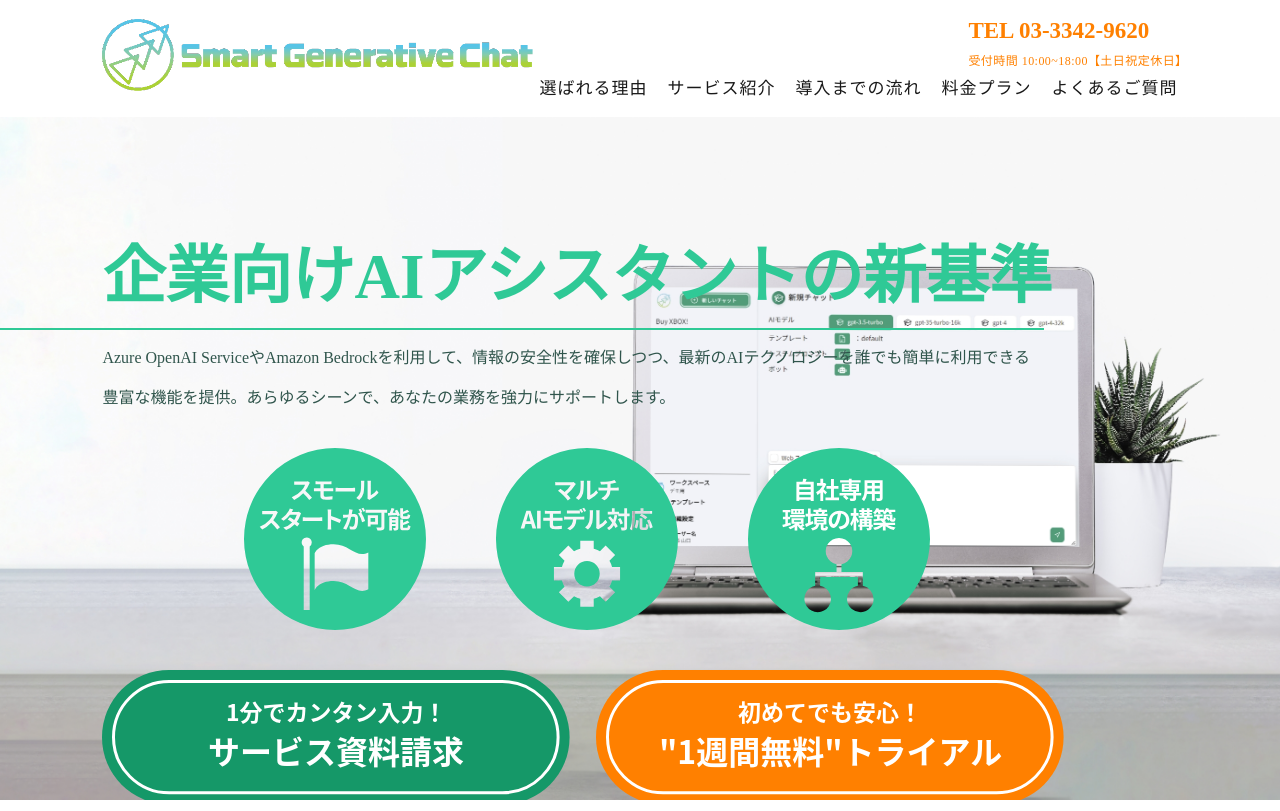
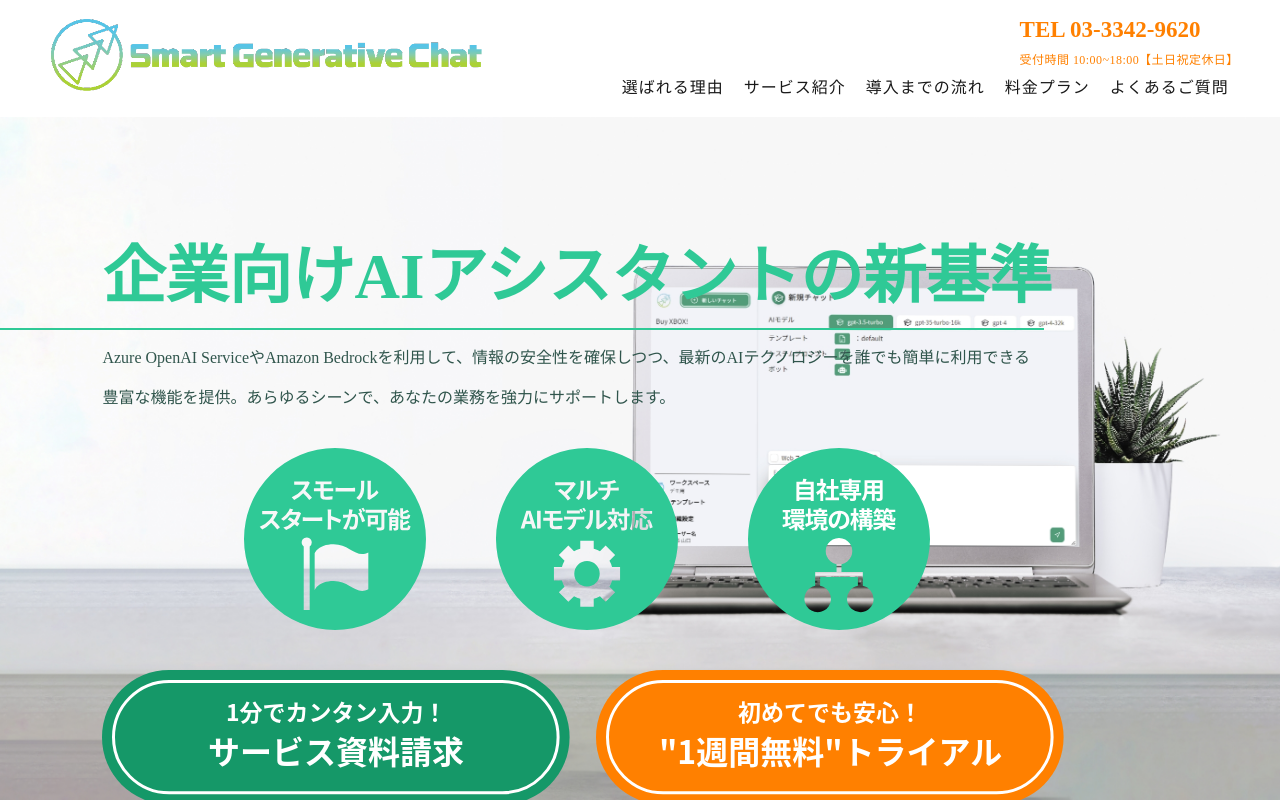
Before and after one commit to kojobiz/zero002html, a plain HTML site: page index.html in a window 1280 px wide. Shown: the top 811 px of the page. Drawn offline with nearby package versions, Linux system fonts and the light colour scheme.

Commit message:
fix header title

```diff
--- a/assets/scss/_setting.scss
+++ b/assets/scss/_setting.scss
@@ -172,7 +172,6 @@ component テキスト
   letter-spacing: 1px;
   line-height: 1.61em;
 }
-
 .c-text--28-0-40 {
   // 調整(XD28→UI23,0,40/28em)
   font-size: 23px;
--- a/assets/scss/layout/_header.scss
+++ b/assets/scss/layout/_header.scss
@@ -15,10 +15,10 @@
     flex-direction: row;
     justify-content: space-between;
     background-color: rgba(255, 255, 255, 0.85);
-    width: calc(100% - 16%);
+    width: calc(100% - 8%);
     height: 117px;
-    padding-left: 8%;
-    padding-right: 8%;
+    padding-left: 4%;
+    padding-right: 4%;
     position: fixed;
     z-index: 200;
     &__logo img {
@@ -39,6 +39,13 @@
                 display: flex;
                 flex-direction: row;
                 gap: 20px;
+                &__title {
+                    // 調整(XD20→UI16,1,29/16em)
+                    font-size: 16px;
+                    letter-spacing: 1px;
+                    line-height: 1.81em;
+                    text-wrap: nowrap;
+                }
             }
         }
     }
--- a/index.html
+++ b/index.html
@@ -30,11 +30,11 @@
                 </div>
                 <nav class="p-nav">
                     <ul class="p-nav-listbox">
-                        <li class="c-text--20-1-29 c-textcolor--black">選ばれる理由</li>
-                        <li class="c-text--20-1-29 c-textcolor--black">サービス紹介</li>
-                        <li class="c-text--20-1-29 c-textcolor--black">導入までの流れ</li>
-                        <li class="c-text--20-1-29 c-textcolor--black">料金プラン</li>
-                        <li class="c-text--20-1-29 c-textcolor--black">よくあるご質問</li>
+                        <li class="p-nav-listbox__title c-textcolor--black">選ばれる理由</li>
+                        <li class="p-nav-listbox__title c-textcolor--black">サービス紹介</li>
+                        <li class="p-nav-listbox__title c-textcolor--black">導入までの流れ</li>
+                        <li class="p-nav-listbox__title c-textcolor--black">料金プラン</li>
+                        <li class="p-nav-listbox__title c-textcolor--black">よくあるご質問</li>
                     </ul>
                 </nav>
             </div>
```
Also changed, not shown: assets/scss/pages/home.css, 1 other file.
